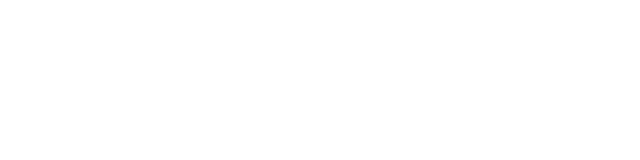
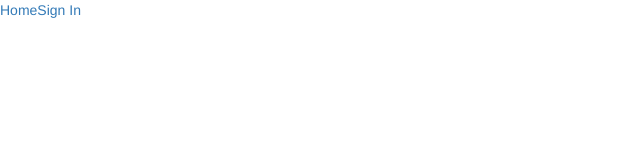
Before and after one commit to lorenkelley/project-three, a React (Create React App) app in the folder client/: page / in a window 1280 px wide. Shown: the top 160 px of the page, without its empty margins (0-640 px from the left). Built offline with nearby package versions, Linux system fonts and the light colour scheme.

Commit message:
added react bootstrap

```diff
--- a/client/public/index.html
+++ b/client/public/index.html
@@ -9,6 +9,12 @@
       manifest.json provides metadata used when your web app is added to the
       homescreen on Android. See https://developers.google.com/web/fundamentals/web-app-manifest/
     -->
+    <!-- REACT-BOOTSTRAP  -->
+    <!-- Latest compiled and minified CSS -->
+<link rel="stylesheet" href="https://maxcdn.bootstrapcdn.com/bootstrap/3.3.7/css/bootstrap.min.css" integrity="sha384-BVYiiSIFeK1dGmJRAkycuHAHRg32OmUcww7on3RYdg4Va+PmSTsz/K68vbdEjh4u" crossorigin="anonymous">
+<!-- Optional theme -->
+<link rel="stylesheet" href="https://maxcdn.bootstrapcdn.com/bootstrap/3.3.7/css/bootstrap-theme.min.css" integrity="sha384-rHyoN1iRsVXV4nD0JutlnGaslCJuC7uwjduW9SVrLvRYooPp2bWYgmgJQIXwl/Sp" crossorigin="anonymous">
+
     <link rel="manifest" href="%PUBLIC_URL%/manifest.json">
     <!--
       Notice the use of %PUBLIC_URL% in the tags above.
--- a/client/src/App.js
+++ b/client/src/App.js
@@ -1,12 +1,13 @@
 import React, { Component } from 'react'
 import { BrowserRouter as Router, Switch, Route } from 'react-router-dom'
-
+import NavBar from './components/NavBar'
 
 class App extends Component {
   render () {
     return (
       <Router>
         <div>
+          <NavBar/>
           <Switch>
             {/* <Route exact path="/" component={}/>
             <Route path="/:id" component={}/> */}
--- /dev/null
+++ b/client/src/components/NavBar.js
@@ -0,0 +1,17 @@
+import React, { Component } from 'react';
+import {Link} from 'react-router-dom'
+// importing Link to have links on nav bar react does not use a tags
+import styled from 'styled-components'
+
+class NavBar extends Component {
+    render() {
+        return (
+            <div>
+                <Link to='/'>Home</Link>
+                <Link to=''>Sign In</Link>
+            </div>
+        );
+    }
+}
+
+export default NavBar;
--- a/package.json
+++ b/package.json
@@ -28,6 +28,9 @@
     "dotenv": "^6.1.0",
     "express": "^4.16.4",
     "mongoose": "^5.3.12",
-    "morgan": "^1.9.1"
+    "morgan": "^1.9.1",
+    "react": "^16.6.3",
+    "react-bootstrap": "^0.32.4",
+    "react-dom": "^16.6.3"
   }
 }
```
Also changed, not shown: client/src/components/HomePage.js (+13 -0 lines), client/src/components/About.js (added), 2 other files (tests, documents, lock files or other folders).
